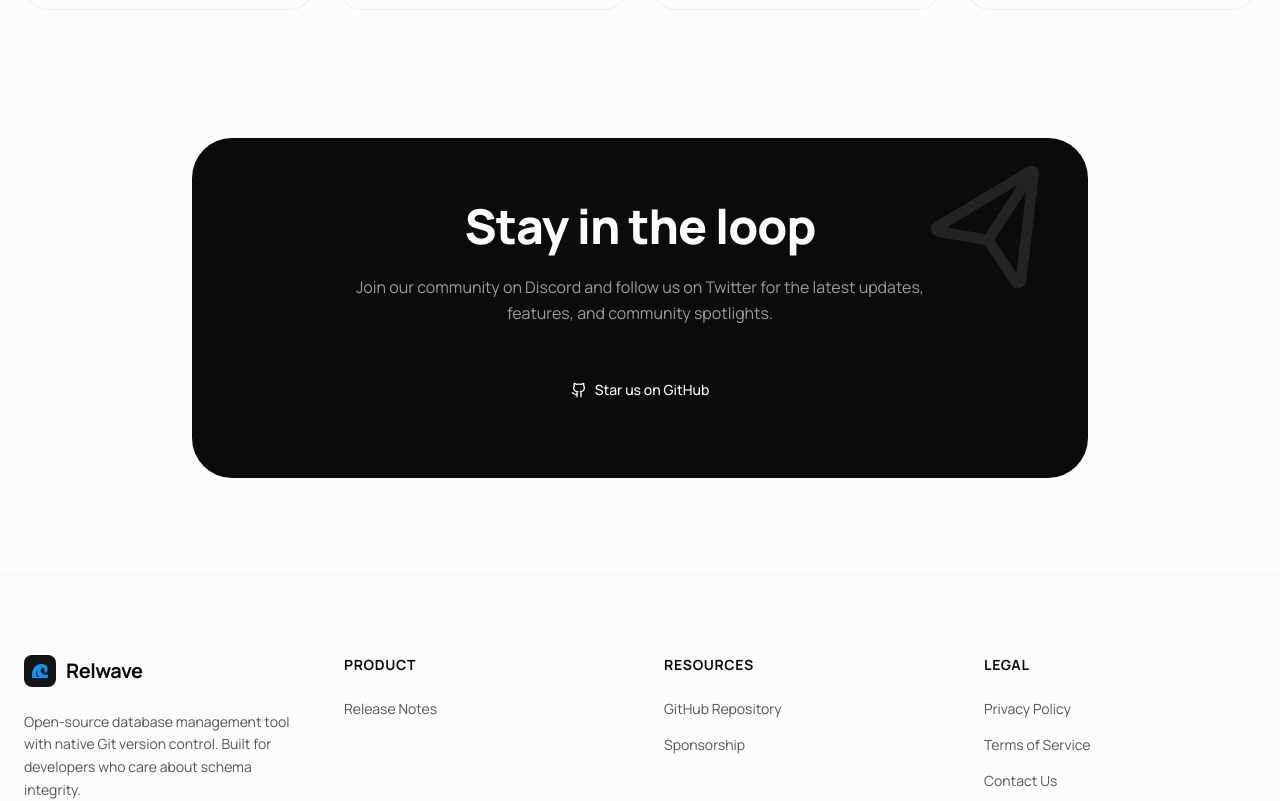
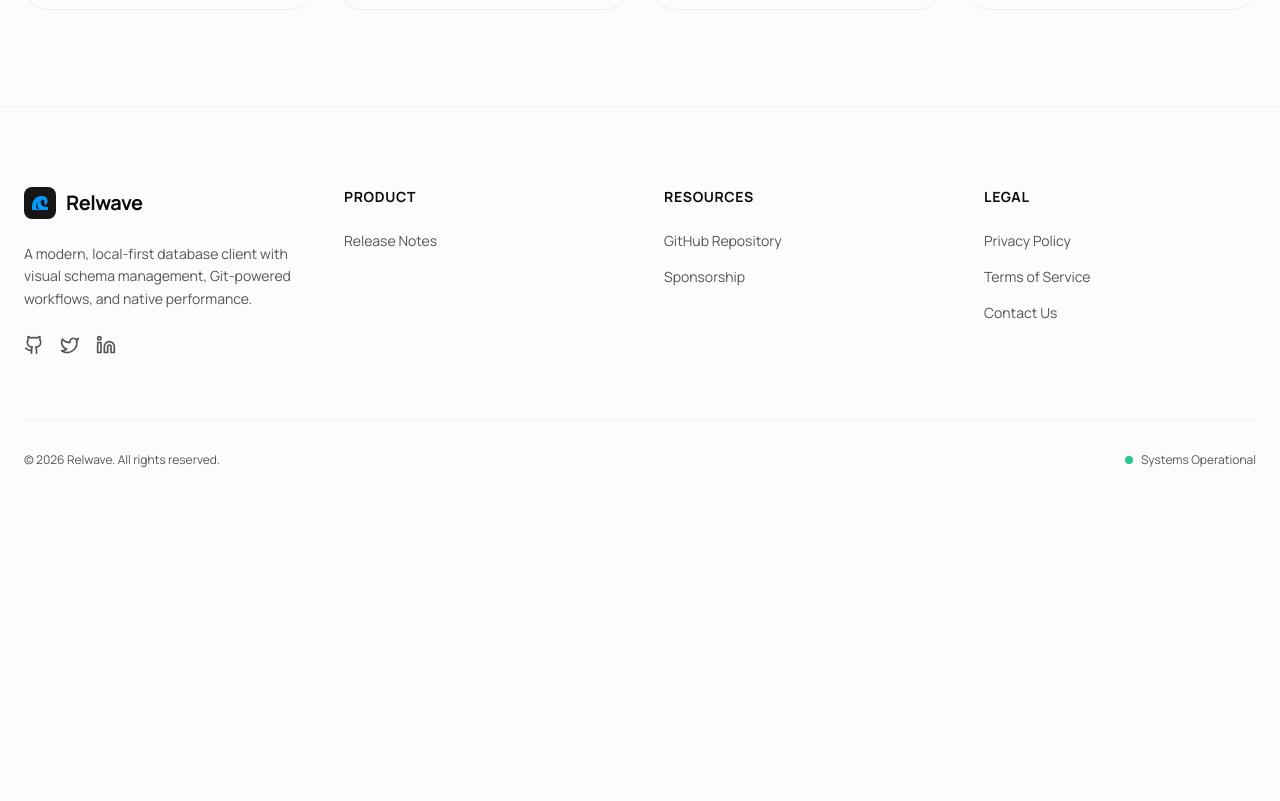
Before and after one commit to Relwave/website, a Next.js app: page /contact in a window 1280 px wide. Shown: the part 780-1581 px from the top of the page. After the commit the page ends 1288 px from the top, so only its background shows below. Built offline with nearby package versions, Linux system fonts and the light colour scheme.

Commit message:
refac: enhance the UI and updated the version

```diff
--- a/app/contact/page.tsx
+++ b/app/contact/page.tsx
@@ -88,7 +88,7 @@ export default function ContactPage() {
                 <p className="text-sm text-muted-foreground mb-8 leading-relaxed">
                   {method.description}
                 </p>
-                <Button variant="outline" className="w-full rounded-xl group-hover:bg-primary group-hover:text-primary-foreground transition-all" asChild>
+                <Button variant="outline" className="w-full rounded-xl transition-all" asChild>
                   <Link href={method.href}>{method.action}</Link>
                 </Button>
               </motion.div>
@@ -96,28 +96,6 @@ export default function ContactPage() {
           </div>
         </section>
 
-        <section className="px-6 mt-32">
-          <div className="max-w-4xl mx-auto rounded-[2.5rem] bg-foreground text-background p-10 md:p-16 relative overflow-hidden">
-            <div className="absolute top-0 right-0 p-8 opacity-10">
-              <Send className="w-32 h-32 -rotate-12" />
-            </div>
-            <div className="relative z-10 text-center">
-              <h2 className="text-3xl md:text-5xl font-black mb-6">Stay in the loop</h2>
-              <p className="text-background/60 mb-10 max-w-xl mx-auto leading-relaxed">
-                Join our community on Discord and follow us on Twitter for the latest
-                updates, features, and community spotlights.
-              </p>
-              <div className="flex flex-wrap justify-center gap-4">
-                <Button variant="link" className="bg-transparent border-background/20 text-background rounded-full px-8 h-12">
-                  <Link href="https://github.com/Relwave/relwave-app" target="_blank" className="flex items-center gap-2">
-                    <Github className="w-4 h-4" />
-                    Star us on GitHub
-                  </Link>
-                </Button>
-              </div>
-            </div>
-          </div>
-        </section>
       </main>
     </div>
   )
--- a/components/footer.tsx
+++ b/components/footer.tsx
@@ -17,8 +17,8 @@ export function Footer() {
             <span className="text-xl font-bold tracking-tight">Relwave</span>
           </Link>
           <p className="text-muted-foreground text-sm leading-relaxed max-w-xs">
-            Open-source database management tool with native Git version control.
-            Built for developers who care about schema integrity.
+            A modern, local-first database client with visual schema management,
+            Git-powered workflows, and native performance.
           </p>
           <div className="flex gap-4">
             <Link href="http://github.com/Relwave" target='_blank' className="text-muted-foreground hover:text-primary transition-colors">
--- a/components/header.tsx
+++ b/components/header.tsx
@@ -24,7 +24,7 @@ export function Header() {
                 alt="RelWave"
                 width={16}
                 height={16}
-                className="w-5 h-5 object-contain invert dark:invert-0"
+                className="w-5 h-5 object-contain"
               />
             </div>
             <span className="text-lg font-bold tracking-tight">Relwave</span>
--- a/components/hero-section.tsx
+++ b/components/hero-section.tsx
@@ -8,13 +8,14 @@ import { useEffect, useState } from 'react'
 export function HeroSection() {
 
   const [version, setVersion] = useState('')
+  const [versionNo, setVersionNo] = useState('')
 
   useEffect(() => {
     async function fetchVersion() {
       const res = await fetch('/api/version')
       const data = await res.json()
-      console.log('Latest version:', data.version)
       setVersion(data.version)
+      setVersionNo(data.version.slice(1))
     }
     fetchVersion()
   }, [])
@@ -40,50 +41,41 @@ export function HeroSection() {
           initial={{ opacity: 0, y: 20 }}
           animate={{ opacity: 1, y: 0 }}
           transition={{ duration: 0.5, delay: 0.1 }}
-          className="text-5xl md:text-7xl lg:text-8xl font-black tracking-tight mb-8 max-w-6xl leading-[1.1]"
+          className="text-5xl md:text-7xl lg:text-8xl font-black tracking-tight mb-6 max-w-6xl leading-[1.05]"
         >
-          Database management, finally done right.
+          Database management,
+          <br />
+          finally done right.
         </motion.h1>
 
-
-        {/* <motion.h1
+        <motion.i
           initial={{ opacity: 0, y: 20 }}
           animate={{ opacity: 1, y: 0 }}
-          transition={{ duration: 0.5, delay: 0.1 }}
-          className="text-5xl md:text-7xl lg:text-8xl font-black tracking-tight mb-8 max-w-4xl leading-[1.1]"
+          transition={{ duration: 0.5, delay: 0.2 }}
+          className="text-xl font-iti md:text-4xl lg:text-5xl font-semibold text-foreground/90 mb-6 max-w-4xl leading-relaxed"
         >
-          Database.<br />
-          Visualized.<br />
-          <span className="text-primary italic">Versioned.</span>
-        </motion.h1> */}
+          Visualize. Query. Version.
+        </motion.i>
 
         <motion.p
           initial={{ opacity: 0, y: 20 }}
           animate={{ opacity: 1, y: 0 }}
-          transition={{ duration: 0.5, delay: 0.2 }}
-          className="text-lg md:text-xl text-muted-foreground max-w-2xl mb-10 leading-relaxed"
+          transition={{ duration: 0.5, delay: 0.3 }}
+          className="text-lg md:text-xl text-muted-foreground max-w-3xl leading-relaxed"
         >
-          A modern, native database client with visual schema editing,
-          Git integration, and AI-powered analysis. Fast because it's
-          built with Tauri — not Java, not Electron.
+          RelWave is a native database client for PostgreSQL, MySQL, MariaDB, and SQLite,
+          combining visual ER diagrams, Git-powered workflows, migration management, and AI
+          assistance in one fast desktop application.
         </motion.p>
-        {/* <motion.p
-          initial={{ opacity: 0, y: 20 }}
-          animate={{ opacity: 1, y: 0 }}
-          transition={{ duration: 0.5, delay: 0.2 }}
-          className="text-lg md:text-xl text-muted-foreground max-w-2xl mb-10 leading-relaxed"
-        >
-          A modern database management platform for developers.
-        </motion.p> */}
 
         <motion.div
           initial={{ opacity: 0, y: 20 }}
           animate={{ opacity: 1, y: 0 }}
           transition={{ duration: 0.5, delay: 0.3 }}
-          className="flex flex-col sm:flex-row gap-4 justify-center mb-16"
+          className="flex flex-col sm:flex-row gap-4 justify-center mb-16 m-10"
         >
           <Button size="lg" className="h-12 px-8 text-base font-semibold rounded-full group">
-            <Link href="https://github.com/Relwave/relwave-app/releases/download/v0.9.0-rc-5/RelWave_0.9.0-rc-5_x64-setup.exe" className="flex items-center gap-2">
+            <Link href={`https://github.com/Relwave/relwave-app/releases/download/${version}/RelWave_${versionNo}_x64-setup.exe`} className="flex items-center gap-2">
               Get Started for Free
               <ChevronRight className="w-4 h-4 group-hover:translate-x-1 transition-transform" />
             </Link>
--- a/package.json
+++ b/package.json
@@ -1,6 +1,6 @@
 {
   "name": "website",
-  "version": "0.1.0",
+  "version": "1.0.0",
   "private": true,
   "scripts": {
     "dev": "next dev",
```
